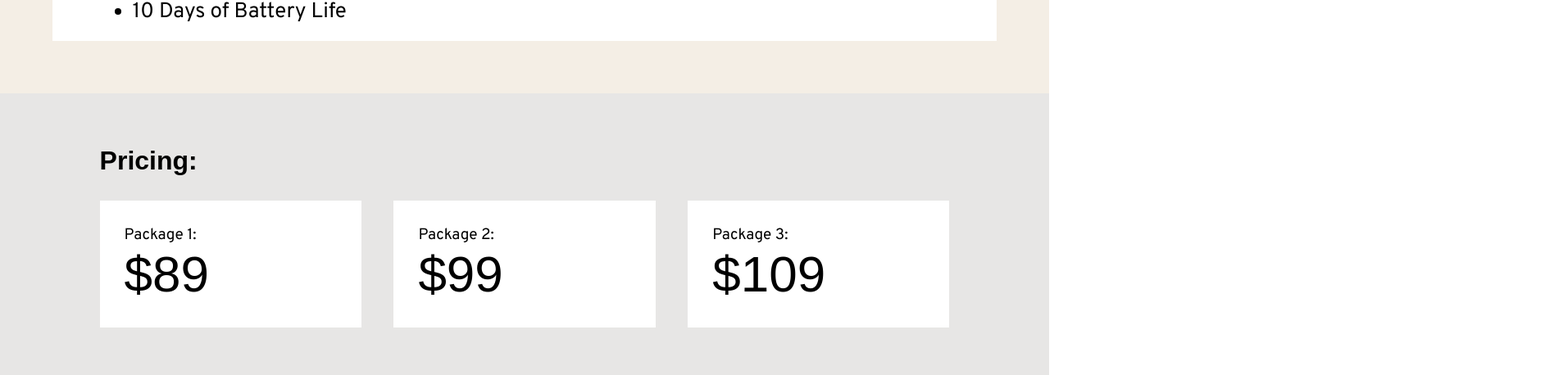
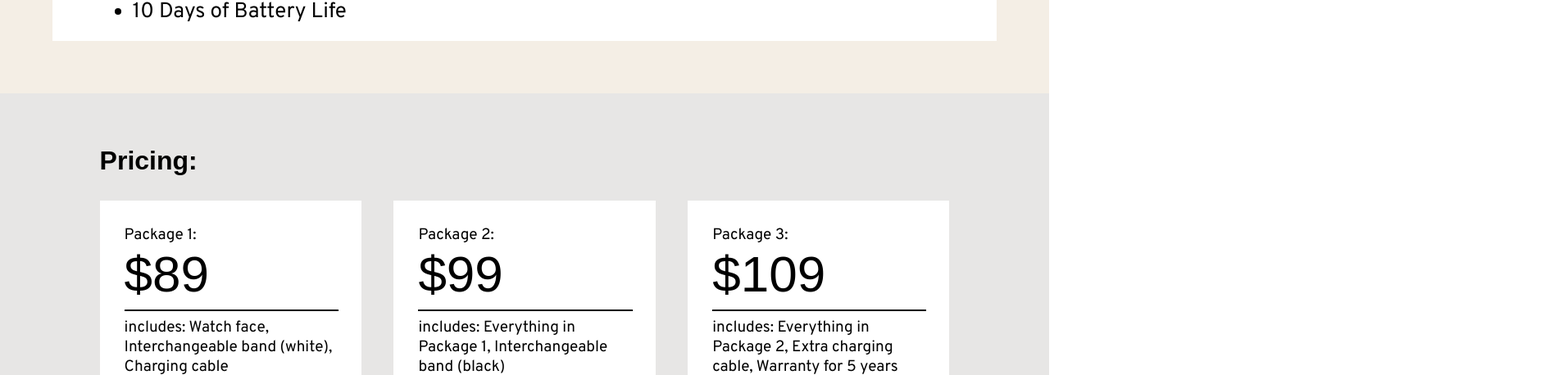
Before and after one commit to WillianChuLive/Brainstation, a plain HTML site: page index.html in a window 1280 px wide. Shown: the part 1055-1513 px from the top of the page at 82% size, 1907 px wide, since content can reach past the window. Drawn offline with Linux system fonts and the light colour scheme; a web font is replaced by a local one.

Commit message:
End of part one of user requisitions

```diff
--- a/index.html
+++ b/index.html
@@ -90,8 +90,9 @@
                             <h4 class="pricing__card-title">Package 1:</h4>
                             <p class="pricing__card-price">$89</p>
                         </div>
+                        <hr size="2" width="100%" color="black">
                         <div class="pricing__card-bottom">
-                           <!-- add code here for pricing -->
+                            includes: Watch face, Interchangeable band (white), Charging cable
                         </div>
                     </div>
                     <div class="pricing__card">
@@ -99,8 +100,9 @@
                             <h4 class="pricing__card-title">Package 2:</h4>
                             <p class="pricing__card-price">$99</p>
                         </div>
+                        <hr size="2" width="100%" color="black">
                         <div class="pricing__card-bottom">
-
+                            includes: Everything in Package 1, Interchangeable band (black)
                         </div>
                     </div>
                     <div class="pricing__card">
@@ -108,8 +110,9 @@
                             <h4 class="pricing__card-title">Package 3:</h4>
                             <p class="pricing__card-price">$109</p>
                         </div>
+                        <hr size="2" width="100%" color="black">
                         <div class="pricing__card-bottom">
-
+                            includes: Everything in Package 2, Extra charging cable, Warranty for 5 years
                         </div>
                     </div>
                 </div>
--- a/styles.css
+++ b/styles.css
@@ -66,7 +66,7 @@ ul, ol, li {
 }
 .header__container {
   padding: 0 5%;
-  width: 150%;
+  width: 140%;
   display: flex;
   flex-direction: column;
   height: 100%;
```
